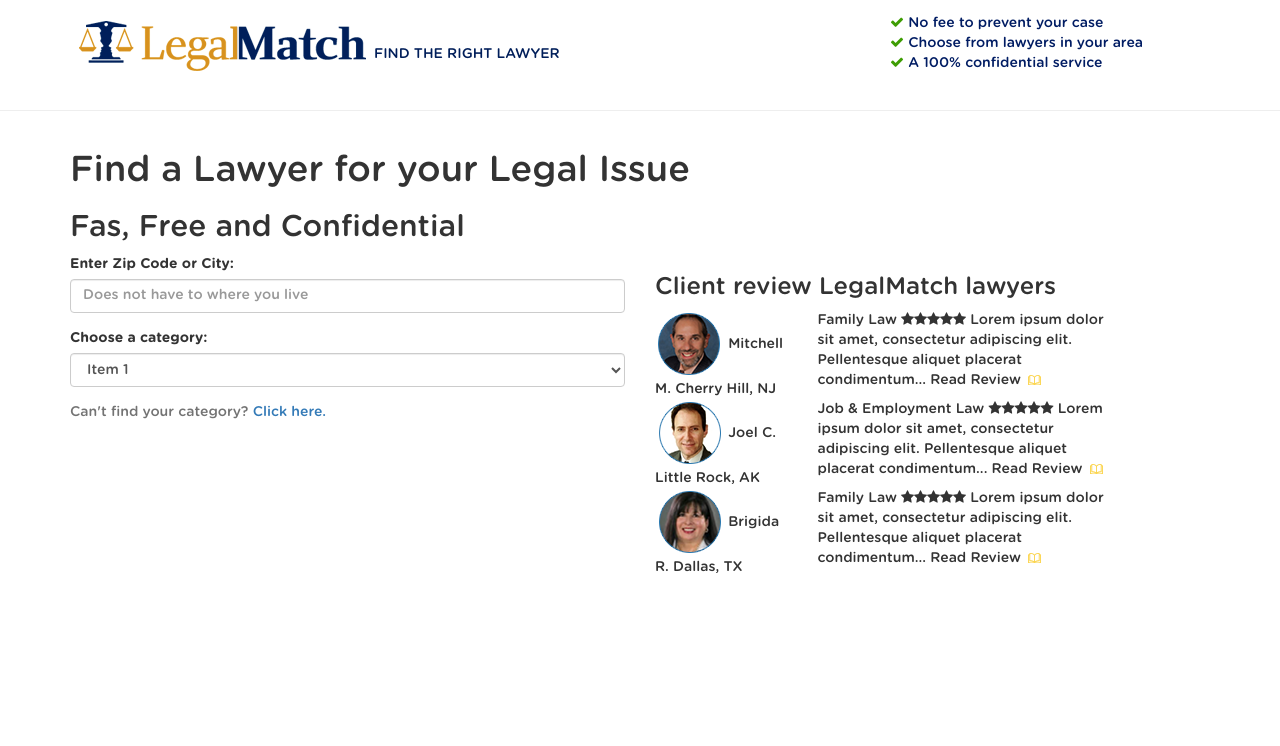
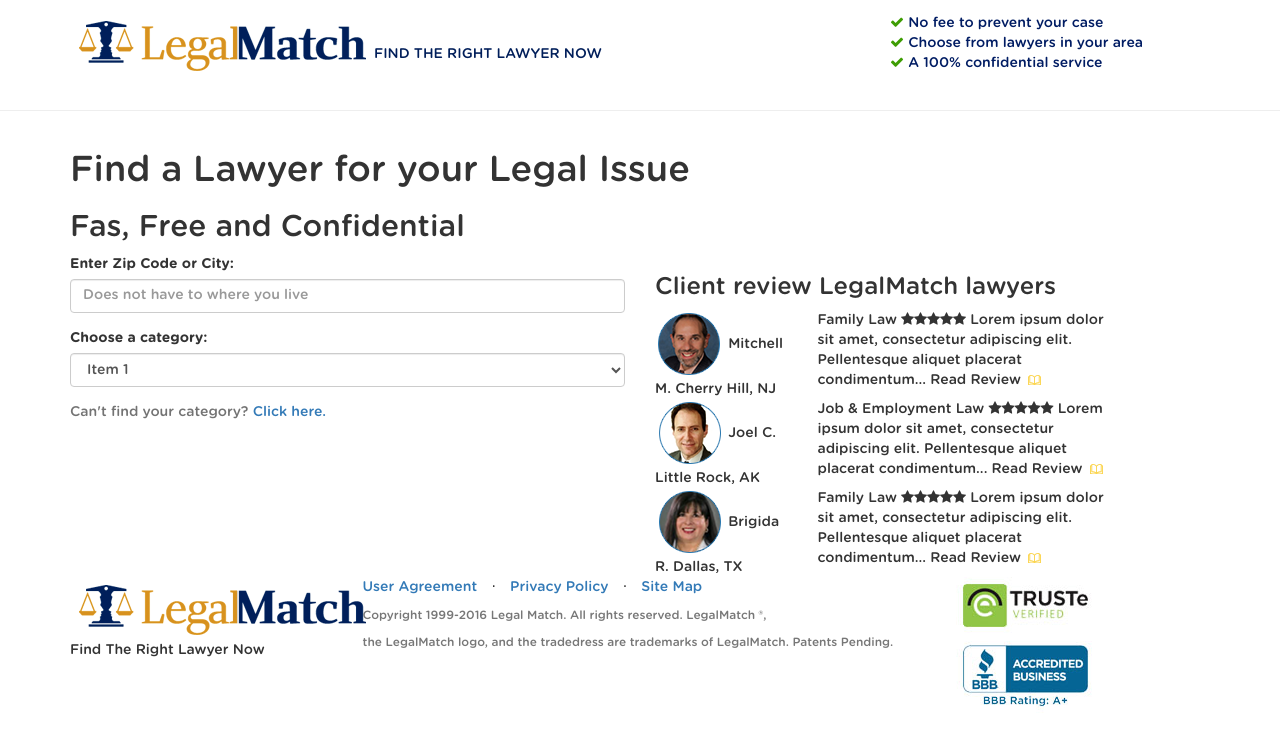
Before and after one commit to joneel23/frontend-exam, a plain HTML site: page index.html in a window 1280 px wide. Drawn offline with Linux system fonts and the light colour scheme.

Commit message:
# Footer content

```diff
--- a/index.html
+++ b/index.html
@@ -9,7 +9,7 @@
     <meta name="description" content="">
     <meta name="author" content="">
 
-    <title>LegalMatch - Find The Right Lawyer</title>
+    <title>LegalMatch - Find The Right Lawyer Now</title>
 
     <!-- Bootstrap Core CSS -->
     <link href="bootstrap/css/bootstrap.min.css" rel="stylesheet">
@@ -33,7 +33,7 @@
                             <img src="assets/images/logo.png" title="LegalMatch" />
                         </div>
                         <div class="tag-line">
-                            <p>Find The Right Lawyer</p>
+                            <p>Find The Right Lawyer Now</p>
                         </div>
                     </div>
                 </div>
@@ -155,13 +155,35 @@
         <div class="container">
             <div class="row">
                 <div class="col-lg-3">
-
+                    <div class="footer-section">
+                        <div class="footer-logo">
+                            <img src="assets/images/logo.png" title="LegalMatch" />
+                        </div>
+                        <div class="footer-tag">
+                            <p>Find The Right Lawyer Now</p>
+                        </div>
+                    </div>
                 </div>
                 <div class="col-lg-6">
+                    <ul class="list-inline">
+                        <li>
+                            <a href="#">User Agreement</a>
+                        </li>
+                        <li class="footer-menu-divider">&sdot;</li>
+                        <li>
+                            <a href="#">Privacy Policy</a>
+                        </li>
+                        <li class="footer-menu-divider">&sdot;</li>
+                        <li>
+                            <a href="">Site Map</a>
+                        </li>
 
+                    </ul>
+                    <p class="copyright text-muted small">Copyright 1999-2016 Legal Match. All rights reserved. LegalMatch &reg;,</p>
+                    <p class="copyright text-muted small">the LegalMatch logo, and the tradedress are trademarks of LegalMatch. Patents Pending.</p>
                 </div>
                 <div class="col-lg-3">
-
+                    <img src="assets/images/accredited.jpg" />
                 </div>
             </div>
         </div>
```
Also changed, not shown: assets/images/accredited.jpg (added).
